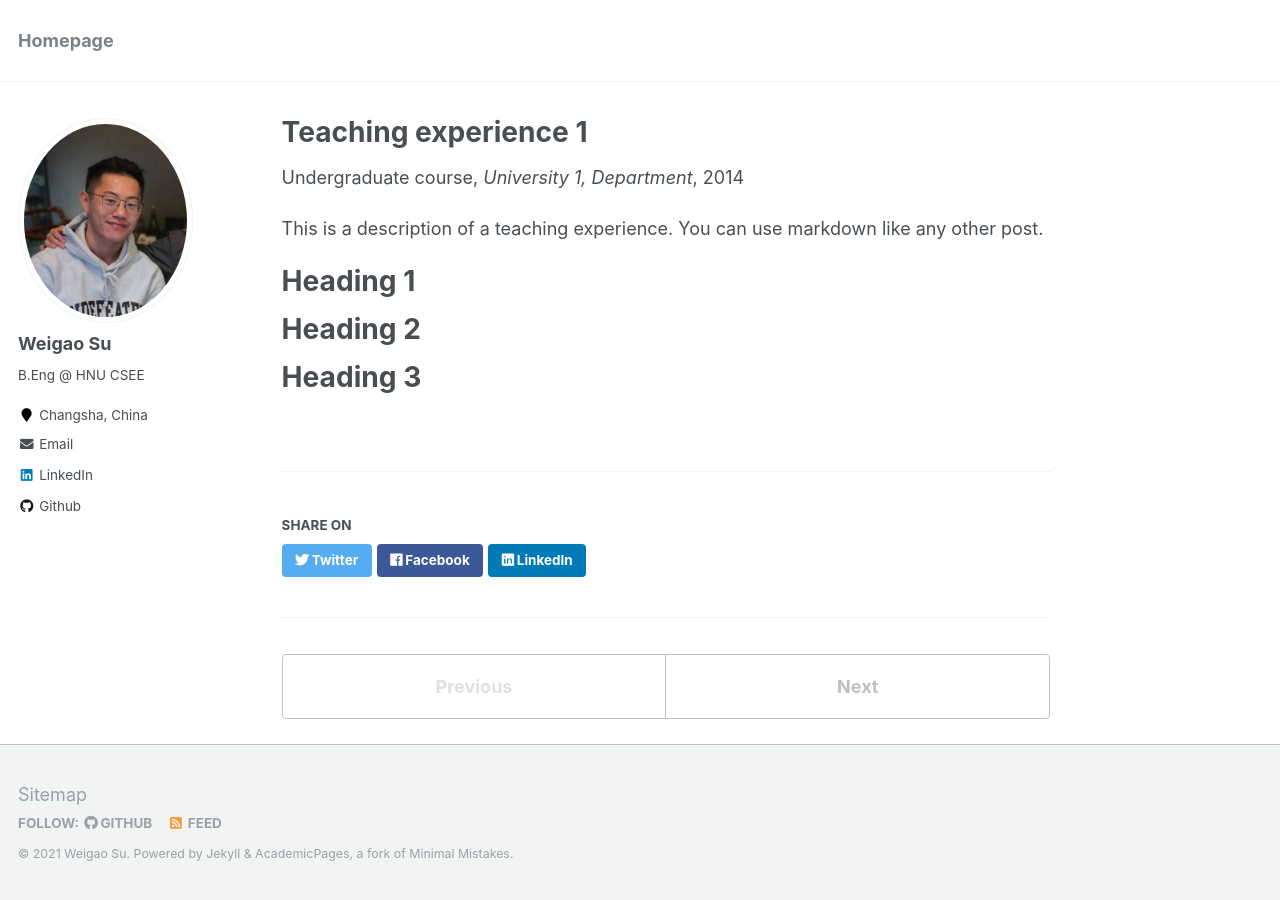
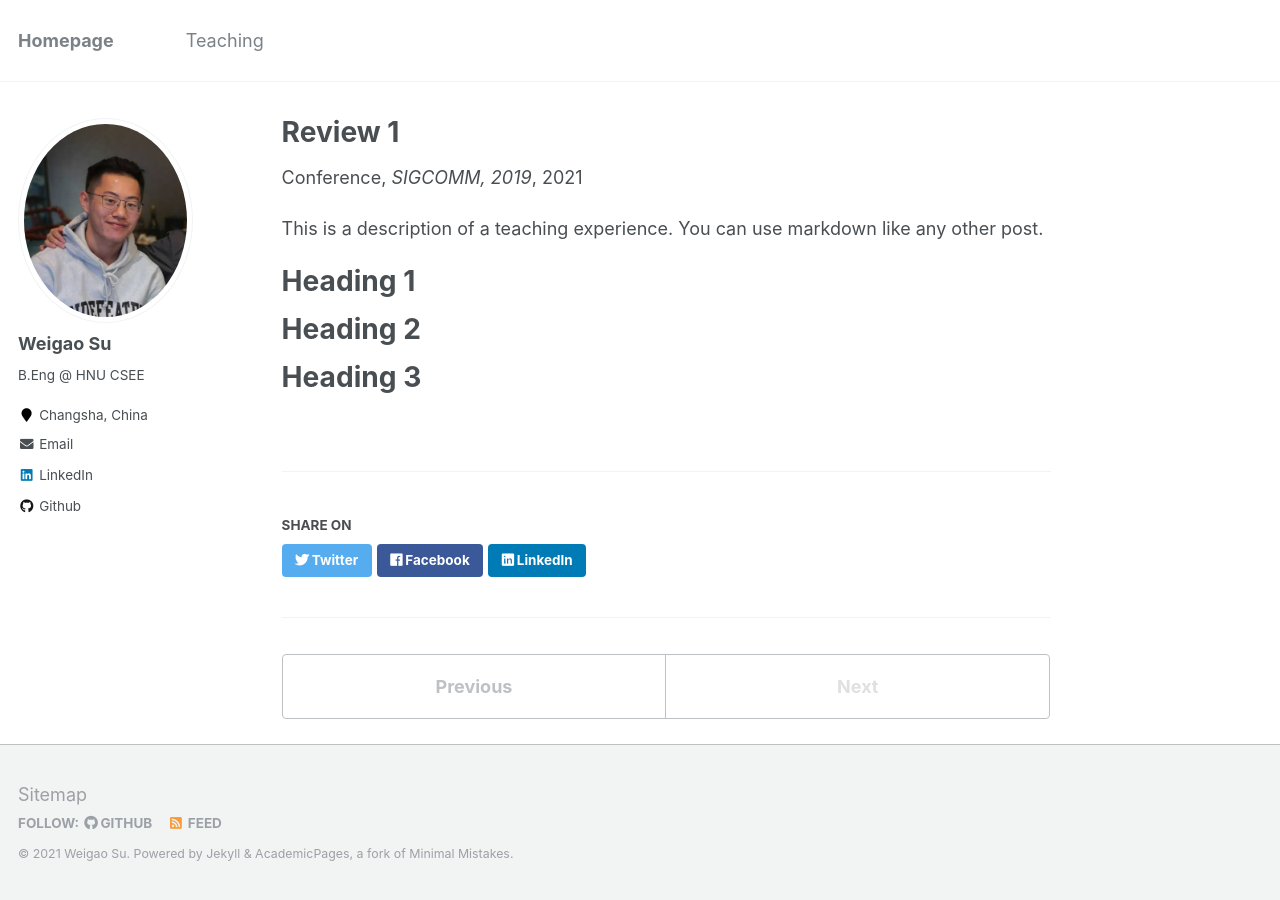
Before and after one commit to wegul/wegul.github.io, a Jekyll site: the page built from _teaching/2014-spring-teaching-1.md, in a window 1280 px wide. Built offline with Jekyll 4.4.1, drawn with Linux system fonts in a browser that asks for light colours.

Commit message:
reviews
Signed-off-by: swg <suweigao1@gmail.com>

```diff
--- a/_data/navigation.yml
+++ b/_data/navigation.yml
@@ -6,8 +6,8 @@ main:
 #  - title: "Talks"
 #    url: /talks/
 #
-#  - title: "Teaching"
-#    url: /teaching/
+  - title: "Teaching"
+    url: /teaching/
 #
 #  - title: "Portfolio"
 #    url: /portfolio/
--- a/_teaching/2014-spring-teaching-1.md
+++ b/_teaching/2014-spring-teaching-1.md
@@ -1,10 +1,10 @@
 ---
-title: "Teaching experience 1"
+title: "Review 1"
 collection: teaching
-type: "Undergraduate course"
+type: "Conference"
 permalink: /teaching/2014-spring-teaching-1
-venue: "University 1, Department"
-date: 2014-01-01
+venue: "SIGCOMM, 2019"
+date: 2021-09-01
 location: "City, Country"
 ---
 
```
